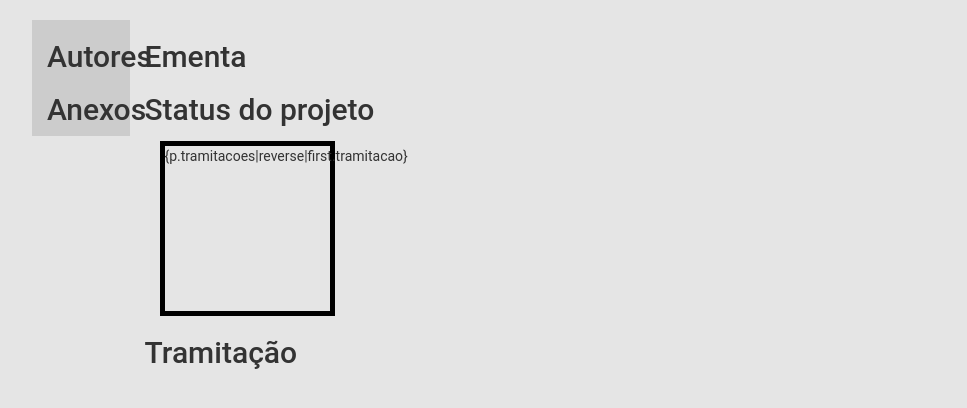
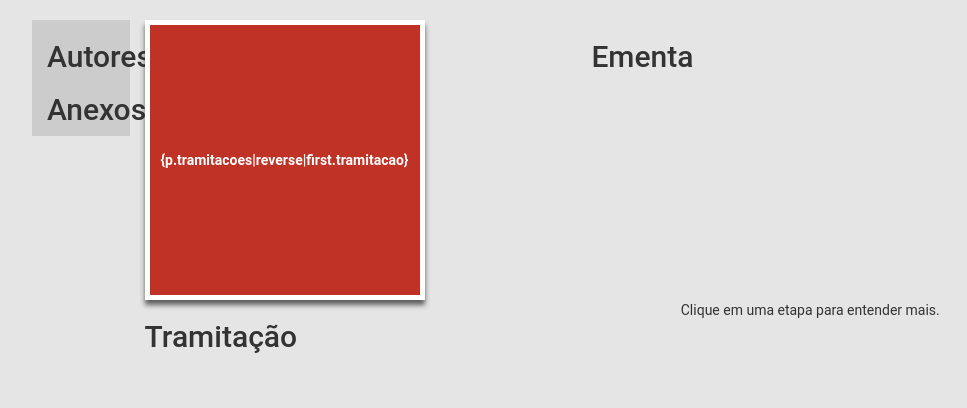
Before and after one commit to monitorlegislativo/hackday, a Flask app: template server/templates/legis.html in a window 1280 px wide. Shown: the part 52-460 px from the top of the page, without its empty margins (23-990 px from the left). Run offline with Flask 2, Linux system fonts and the light colour scheme; the template is opened without the code that fills it, so the values that code supplies are empty; some libraries are stand-ins or nearby versions.

Commit message:
template: usando grid do bootstrap; status card;

```diff
--- a/server/static/css/main.css
+++ b/server/static/css/main.css
@@ -34,16 +34,29 @@
 }
 
 #legis .tramitacao {
-	width:800px;
 }
+
 #legis .card {
 	width:175px;
 	height:175px;
-	border:5px solid #000;
+	border:5px solid #FFF;
 	margin:15px;
+	-webkit-box-shadow: 0px 5px 5px 0px rgba(50, 50, 50, 0.75);
+	-moz-box-shadow:    0px 5px 5px 0px rgba(50, 50, 50, 0.75);
+	box-shadow:         0px 5px 5px 0px rgba(50, 50, 50, 0.75);
+	text-align: center;
+	display:table-cell;
+    vertical-align:middle;
 }
 
+#legis .status.card {
+	background-color: #c03226;
+	width:280px;
+	height:280px;
+	color:#FFF;
+	font-weight: bold;
+
+}
 #legis .tramitacao .card {
 	float:left;
-
 }
--- a/server/templates/legis.html
+++ b/server/templates/legis.html
@@ -45,14 +45,9 @@
       			</div>
       		</div>
       		<div class="col-md-11 middle">
-				<div class="ementa">
-					<h2>Ementa</h2>
-					<p>{{p.ementa}}</p>
-				</div>
-
-				<div class="status">
-					<h2>Status do projeto</h2>
-					<div class="card">
+      			<div class="row">
+      				<div class="col-md-5">
+						<div class="status card">
 							{% if p.encerramento %}
 							{{p.encerramento}}
 							{% else %}
@@ -60,7 +55,15 @@
 							{% endif %}
 						</div>
 					</div>
-
+					<div class="col-md-6">
+						<div class="ementa">
+							<h2>Ementa</h2>
+							<p>{{p.ementa}}</p>
+						</div>
+					</div>
+				</div>
+				<div class="row">
+					<div class="col-md-6">
 						<div class="tramitacao">
 							<h2>Tramitação</h2>
 							{% for tramite in p.tramitacoes %}
@@ -73,6 +76,12 @@
 							{% endfor %}
 						</div>
 					</div>
+					<div class="col-md-5">
+						<div class="explica">
+						Clique em uma etapa para entender mais.
+						</div>
+					</div>
+			</div>
 	</div>
 </body>
 </html>
```
Lines whose indentation alone changed are shown as unchanged.
